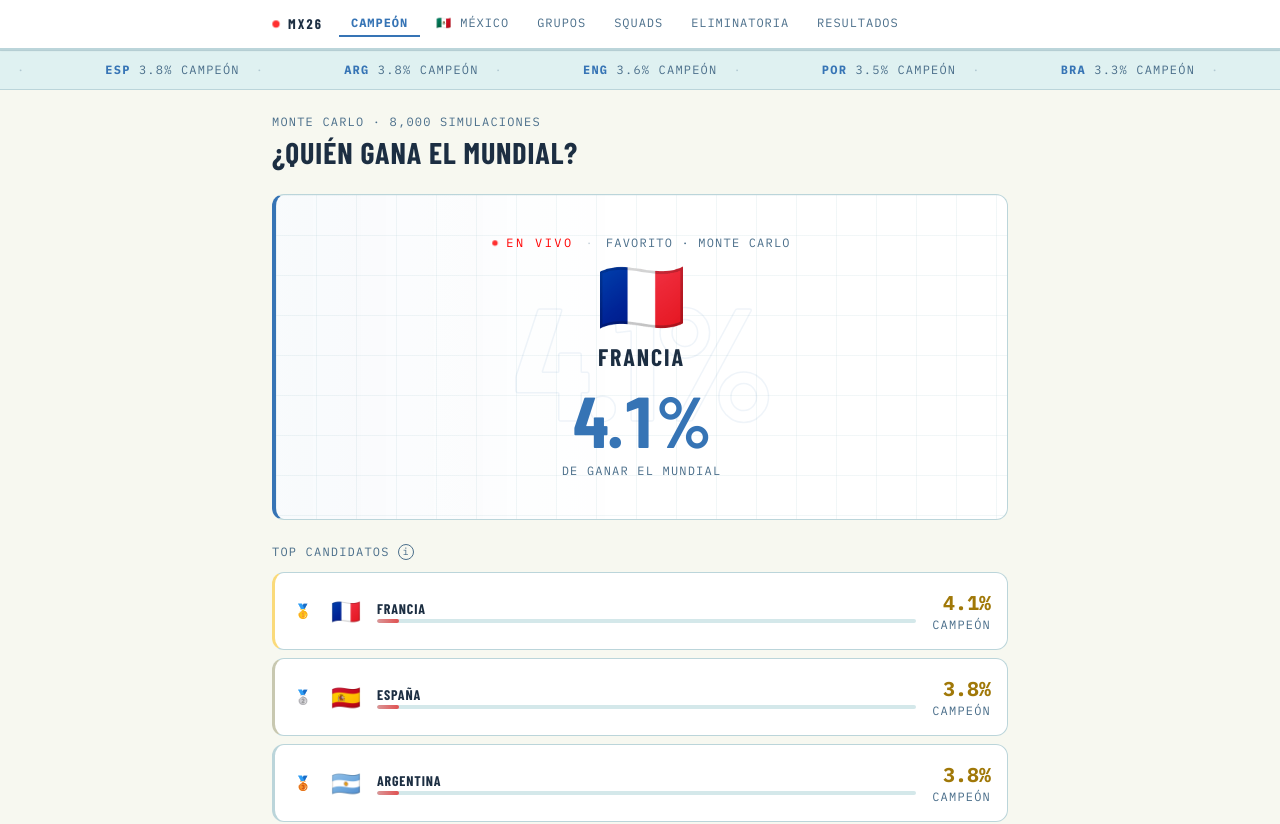
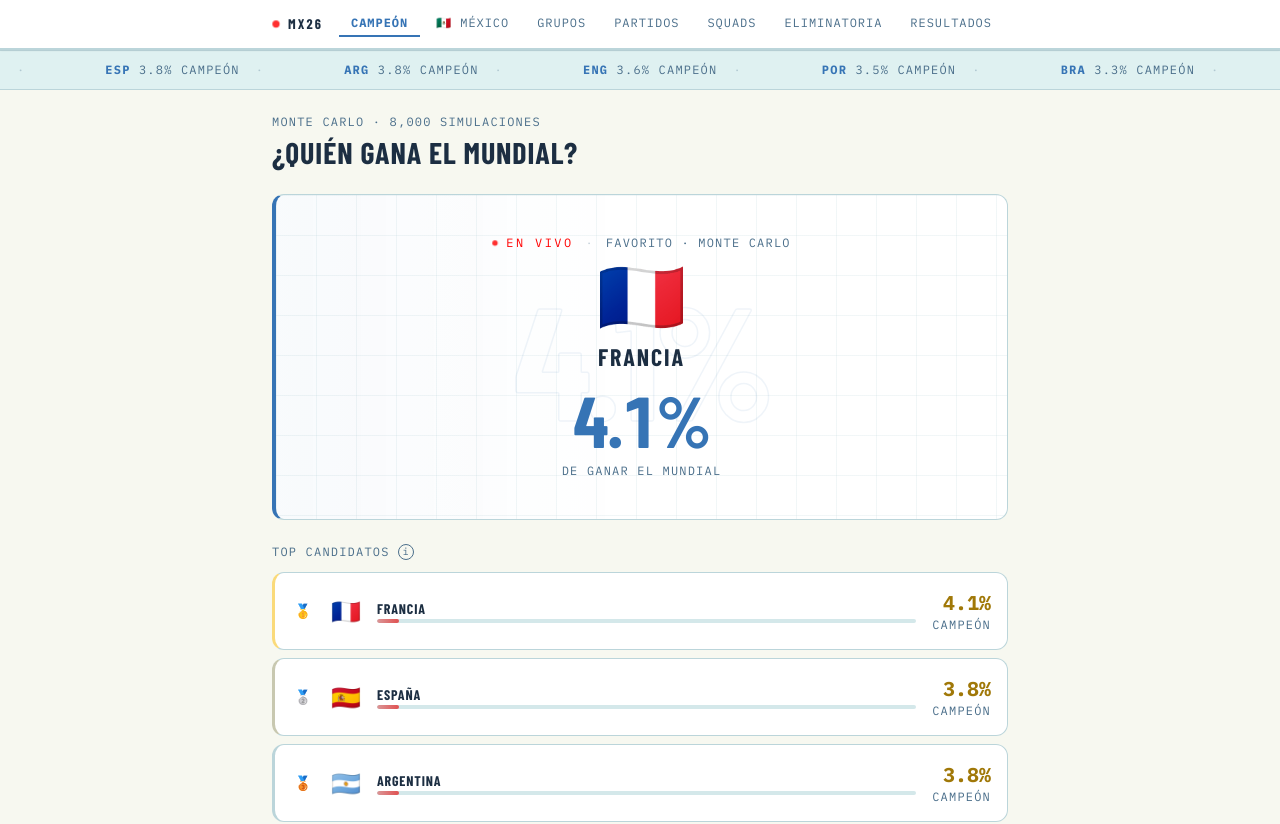
Before and after one commit to DiegoRdz23/World-Cup-Tracker-2026, a React (Vite) app: page / in a window 1280 px wide. Shown: the top 824 px of the page. Built offline with nearby package versions, Linux system fonts and the light colour scheme; no server answers; the database is empty; a web font is replaced by a local one.

Commit message:
feat: register /partidos route and nav entry

```diff
--- a/src/App.jsx
+++ b/src/App.jsx
@@ -11,6 +11,7 @@ import Admin   from './pages/Admin';
 import Login   from './pages/Login';
 import Squads from './pages/Squads';
 import Eliminatoria from './pages/Eliminatoria';
+import Partidos     from './pages/Partidos';
 
 // ─── Context ─────────────────────────────────────────────────────────────────
 export const AppCtx = createContext(null);
@@ -78,6 +79,7 @@ function Nav() {
     { to: '/',             label: 'Campeón' },
     { to: '/mexico',       label: '🇲🇽 México' },
     { to: '/grupos',       label: 'Grupos' },
+    { to: '/partidos',     label: 'Partidos' },
     { to: '/squads',       label: 'Squads' },
     { to: '/eliminatoria', label: 'Eliminatoria' },
     { to: '/admin',        label: 'Resultados' },
@@ -182,6 +184,7 @@ export default function App() {
             <Route path="/"             element={<Home />} />
             <Route path="/mexico"       element={<Mexico />} />
             <Route path="/grupos"       element={<Groups />} />
+            <Route path="/partidos"     element={<Partidos />} />
             <Route path="/squads"       element={<Squads />} />
             <Route path="/eliminatoria" element={<Eliminatoria />} />
             <Route path="/login"        element={<Login />} />
```
